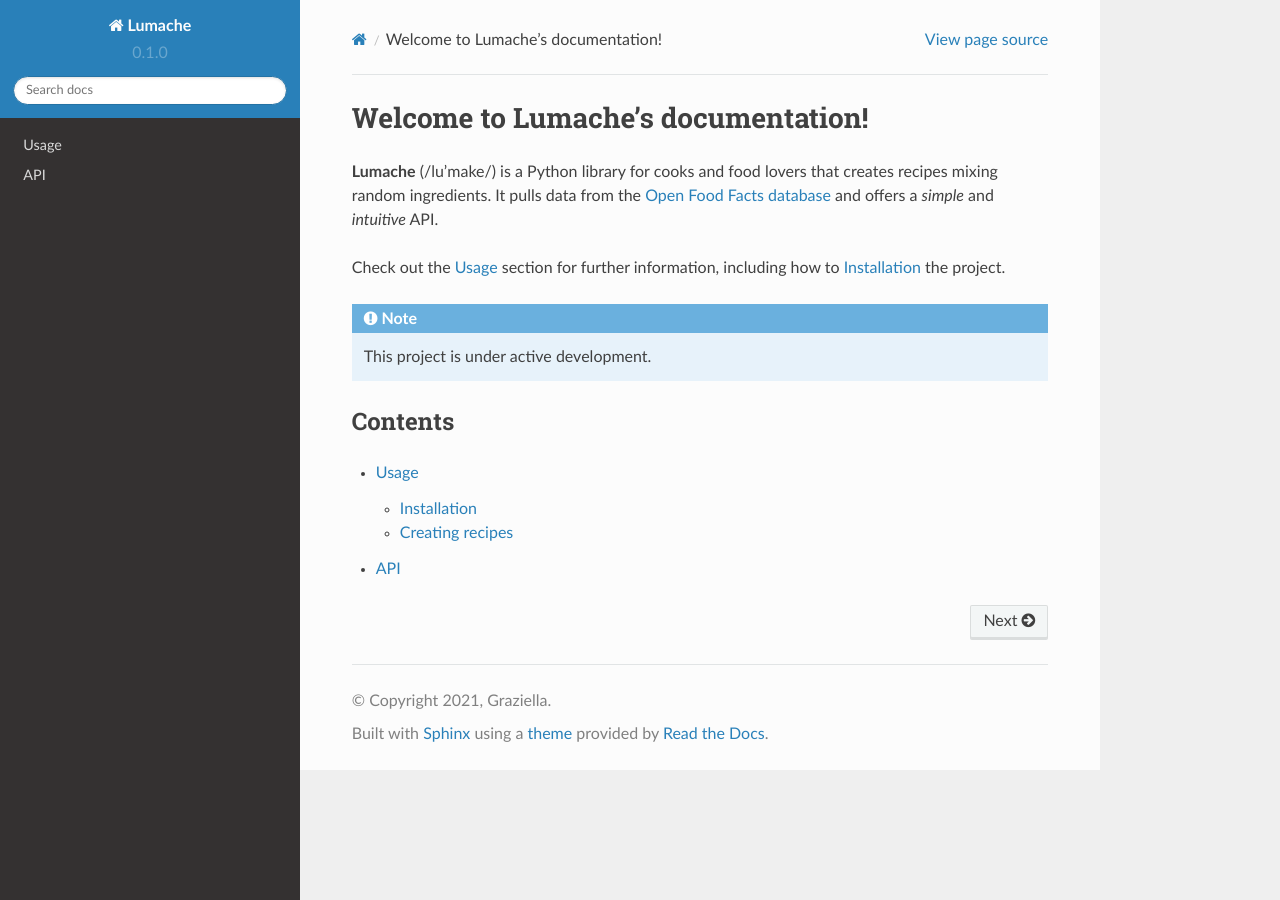
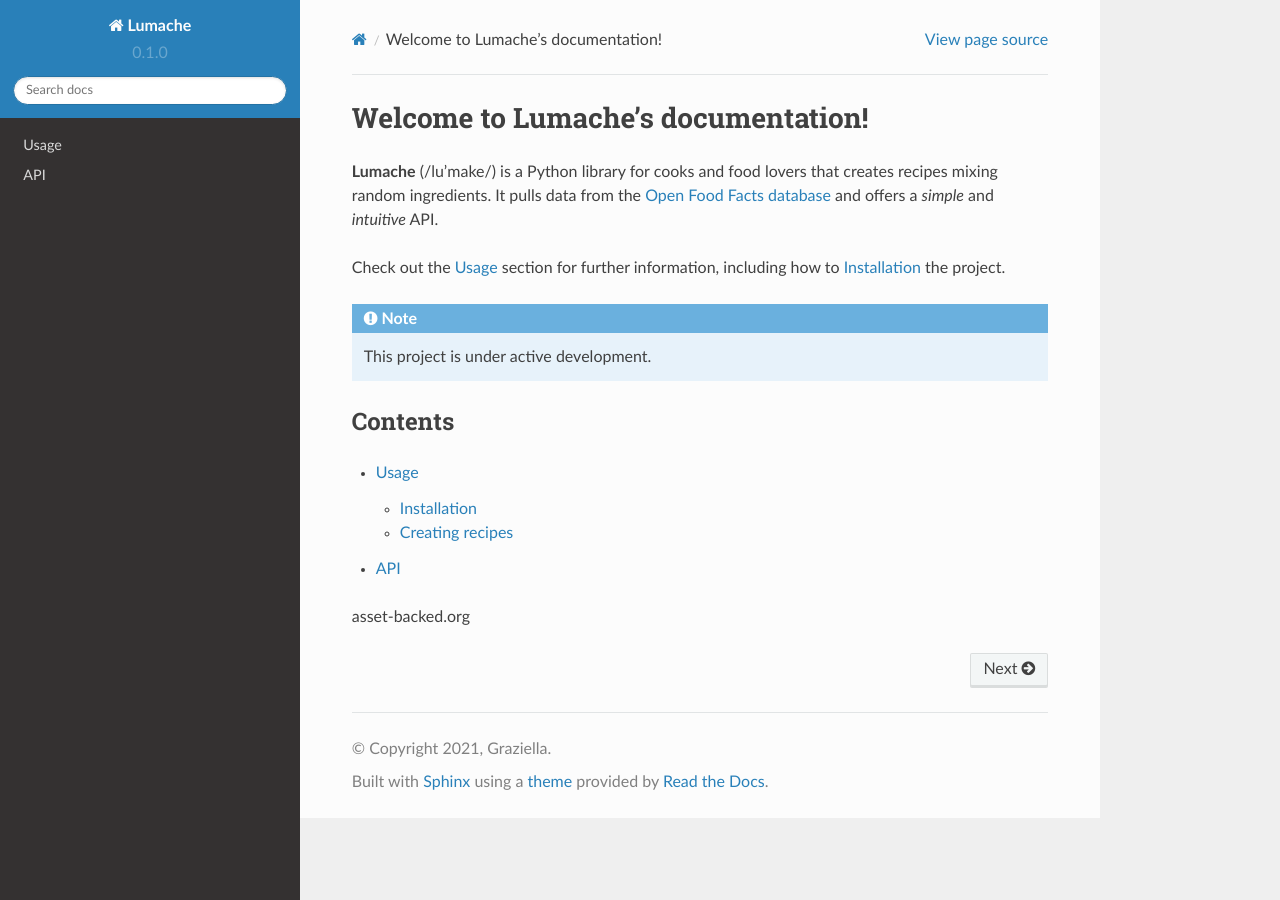
Before and after one commit to yellowbean/pyabs-doc, a Sphinx documentation site: the page built from docs/source/index.rst, in a window 1280 px wide. Built offline with Sphinx 7.4.7 and the Read the Docs theme 2.0.0, drawn with Linux system fonts in a browser that asks for light colours.

Commit message:
Update index.rst
1st

```diff
--- a/docs/source/index.rst
+++ b/docs/source/index.rst
@@ -20,3 +20,5 @@
 
    usage
    api
+
+asset-backed.org
```
